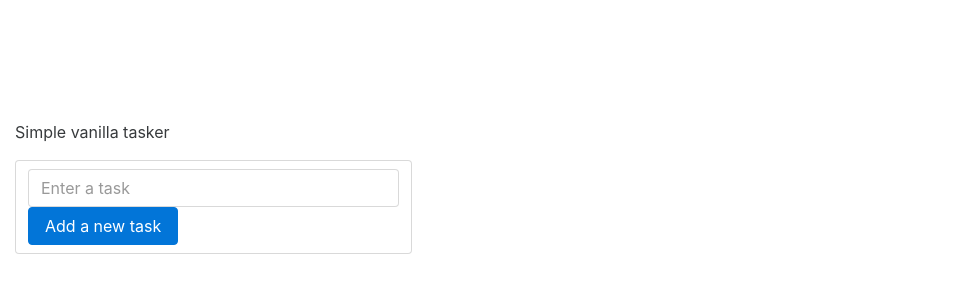
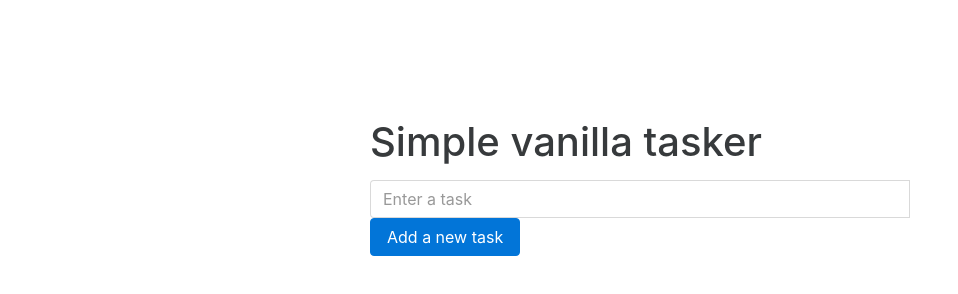
Before and after one commit to Lapz/tasker, a website: page index.html in a window 1280 px wide. Shown: the whole page, without its empty margins (0-958 px from the left). Drawn offline with Linux system fonts and the light colour scheme.

Commit message:
Fixed view by centering colums
centered columns

```diff
--- a/css/main.css
+++ b/css/main.css
@@ -0,0 +1,14 @@
+html,
+body {
+  height: 100%;
+}
+
+.container-fluid {
+  margin: 0 auto;
+  height: 100%;
+  padding: 20px 0;
+  background-color: #16A085;
+  -moz-box-sizing: border-box;
+  -webkit-box-sizing: border-box;
+  box-sizing: border-box;
+}
--- a/index.html
+++ b/index.html
@@ -35,23 +35,21 @@
 
     <!-- Table --->
 
-    <div class="container-fluid">
+    <div class="container">
 
         <div class="row">
-            <div class=" col-md-4 col-md-offset-4 text-center" <h1>
-                <p>Simple vanilla tasker</p>
-                </h1>
+            <div class=" col-md-6 offset-md-3 text-center">
+                <h1>
+                <p class="text-center">Simple vanilla tasker</p>
+            </h1>
 
-                <form class="form-inline">
-                    <div class="form-control">
-                        <div class="input-group">
-                            <input type="text" class="form-control" placeholder="Enter a task">
-                        </div>
-                        <button type="button" class="btn btn-primary" data-toggle="modal" data-target="#myModal">Add a new task</button>
+                <div class="input-group">
+                    <input type="text" class="form-control" placeholder="Enter a task">
 
-                    </div>
-                </form>
+                    <button type="button" class="btn btn-primary" data-toggle="modal" data-target="#myModal">Add a new task</button>
 
+
+                </div>
 
 
 
```
